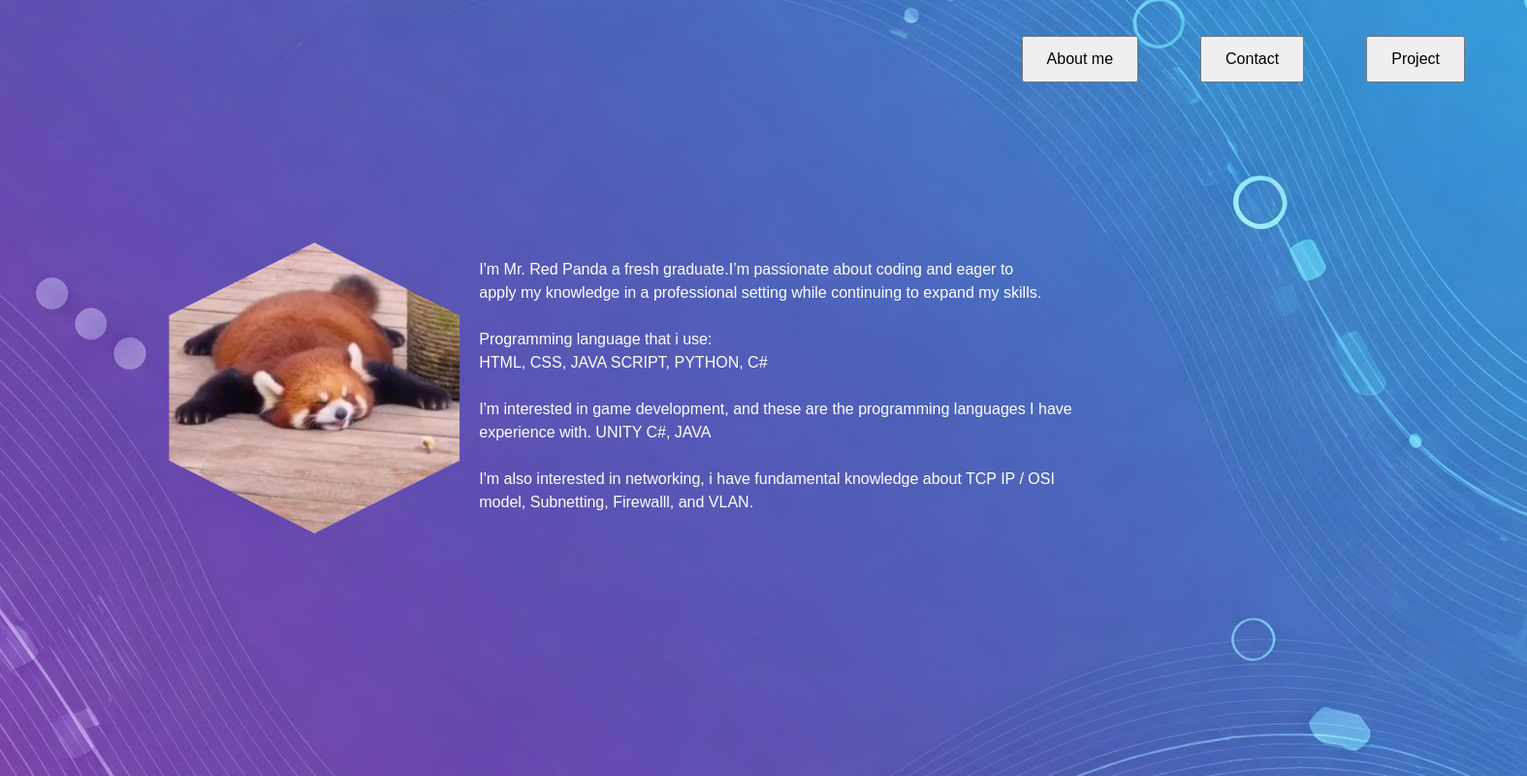
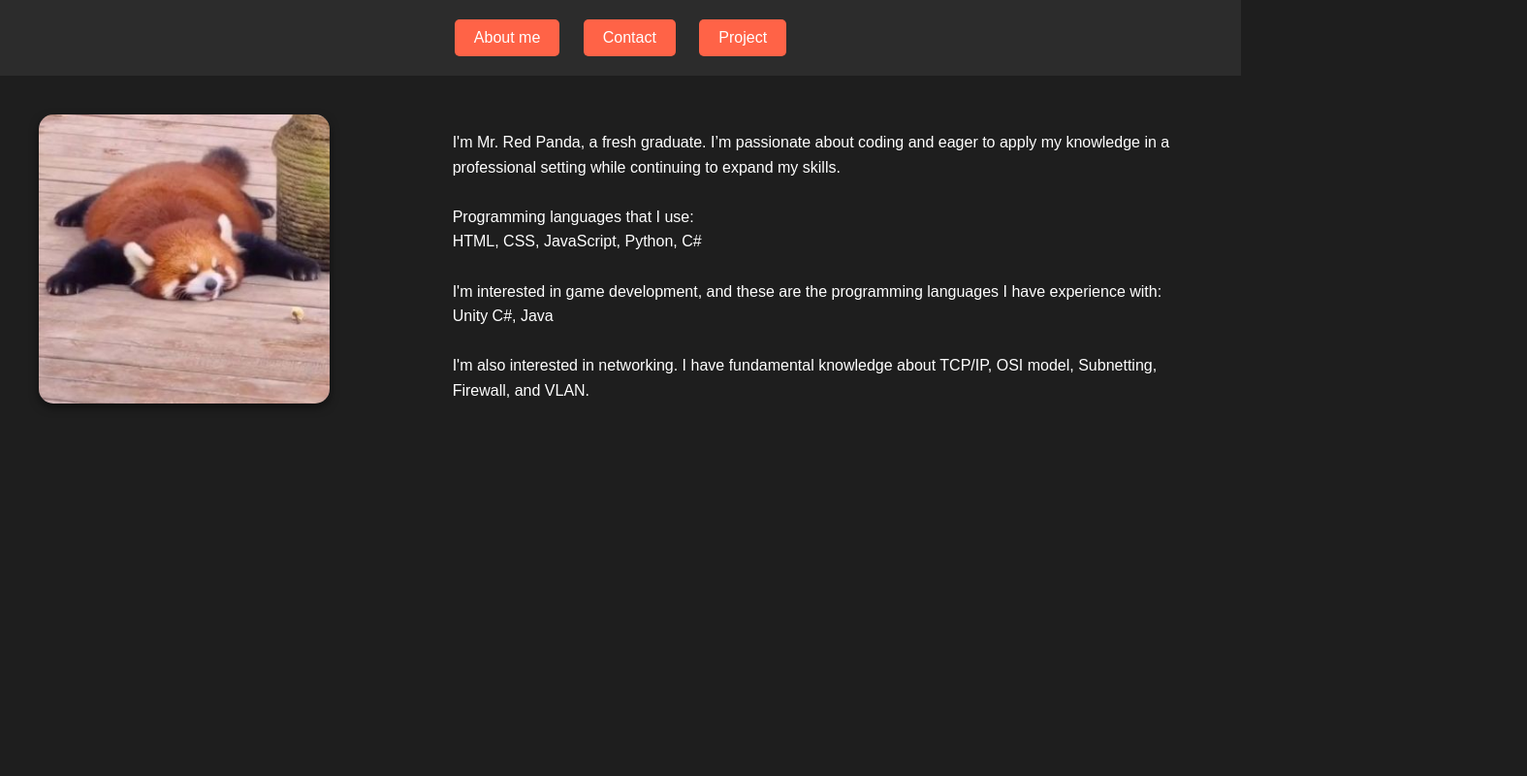
Before and after one commit to jamford1222/Portfolio, a plain HTML site: page index.html in a window 1280 px wide. Shown: the whole page at 97% size, 1575 px wide, since content can reach past the window. Drawn offline with Linux system fonts and the light colour scheme.

Commit message:
Tweak
Try lang

```diff
--- a/design.css
+++ b/design.css
@@ -1,105 +1,56 @@
-body{
-
-	background-image: url(bgimg1.jpg);
-	background-repeat: no-repeat;
-	background-position: center;
-	background-attachment: fixed;
-	background-size: auto;
-
-	display:flex;
-	justify-content: center;
-	align-items: center;
-	gap: 5px;
-
-
-
-	min-height: 100vh;
-        margin: 0;
-	padding: 0;
-	box-sizing: border-box;
+body {
+  margin: 0;
+  padding: 0;
+  background-color: #1e1e1e;
+  font-family: Arial, sans-serif;
+  color: white;
 }
 
-
-.box{
-
-      width: 1870px;
-      height: 200px;
-      position: relative;
-      margin: 50px auto;
-      position:absolute;
-      top: 0px;
-}
-
-.button-group {
-
-	position: absolute;
-	top: -1vw;
-	right: 5vw;
-	display: flex;
-	flex-wrap: wrap;
-	gap: 5vw;
-	justify-content: flex-start;
-	width: auto;
-	max-width: none;
-
+.box {
+  text-align: center;
+  padding: 20px;
+  background-color: #2c2c2c;
 }
 
 .button-group button {
-
-	padding: 0.8em 1.5em;
-	font-size: 1em;
-	min-width: 100px;
-	flex: 1 1 auto;
-	text-alight: center;
-
-}
-.content-container{
-
-	display: flex;
-	flex-wrap: wrap;
-	align-itmes: flex-start;
-	gap: 20px;
-	padding: 20px;
-	max-width: 1200px;
-	margin: auto;
-}
-.imagebox-frame{
-
-	width: 300px;
-	flex-shrink: 0;
-
-
+  background-color: #ff6347;
+  color: white;
+  border: none;
+  padding: 10px 20px;
+  margin: 0 10px;
+  border-radius: 5px;
+  font-size: 16px;
+  cursor: pointer;
+  transition: background 0.3s ease;
 }
 
-.image-box{
-
-	width: 100%;
-	aspect-ratio: 1/1;
-	background-color: blue;
-	clip-path: polygon(50% 0%, 100% 25%, 100% 75%, 50% 100%, 0% 75%, 0% 25%);
-	overflow: hidden;
+.button-group button:hover {
+  background-color: #ff4500;
 }
 
-.image-box img{
-
-	width: 100%;
-	height: 100%;
-	object-fit: cover;
-	display: block;
-
-
-
+.content-container {
+  display: flex;
+  justify-content: center;
+  align-items: flex-start;
+  padding: 40px;
+  gap: 40px;
+  flex-wrap: wrap;
 }
 
+.imagebox-frame {
+  flex: 1;
+  min-width: 250px;
+}
 
-.bgimg{
+.image-box img {
+  width: 100%;
+  max-width: 300px;
+  border-radius: 15px;
+  box-shadow: 0 4px 10px rgba(0, 0, 0, 0.5);
+}
 
+.text {
+  flex: 2;
+  min-width: 300px;
+  line-height: 1.6;
 }
-.text{
-
-	flex: 1;
-	color: white;
-	font-family: Arial, sans-serif;
-	font-sizez: 16px;
-	line-height: 1.5;
-}
--- a/index.html
+++ b/index.html
@@ -9,6 +9,7 @@
 
 </head>
 <body>
+
 
 
  	<div class="box">
@@ -28,27 +29,19 @@
 
 
 	<div class="text">
-
-		<p><font color="white">I'm Mr. Red Panda a fresh graduate.I’m passionate about coding and eager to
-        	<br> apply my knowledge in a professional setting while continuing to expand my skills.
-		<br>
-		<br>
-		Programming language that i use:
-		<br>
-		HTML, CSS, JAVA SCRIPT, PYTHON, C#
-		<br>
-		<br>
-		I'm interested in game development, and these are the programming languages I have
-		<br> experience with.
-		UNITY C#, JAVA
-		<br>
-		<br>
-		I'm also interested in networking, i have fundamental knowledge about TCP IP / OSI
-		<br> model, Subnetting, Firewalll, and VLAN.
-		</font>
-		</p>
-
-	</div>
+      <p style="color: white;">
+        I'm Mr. Red Panda, a fresh graduate. I’m passionate about coding and eager to
+        apply my knowledge in a professional setting while continuing to expand my skills.
+        <br><br>
+        Programming languages that I use:<br>
+        HTML, CSS, JavaScript, Python, C#
+        <br><br>
+        I'm interested in game development, and these are the programming languages I have experience with:<br>
+        Unity C#, Java
+        <br><br>
+        I'm also interested in networking. I have fundamental knowledge about TCP/IP, OSI model, Subnetting, Firewall, and VLAN.
+      </p>
+    </div>
 </div>
 
 
```
